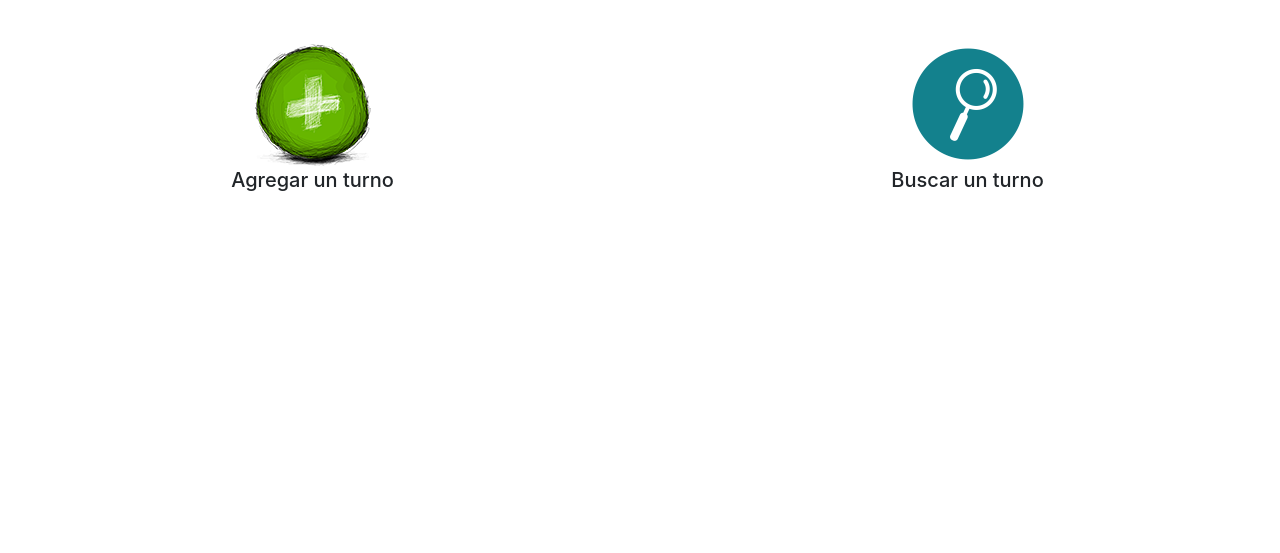
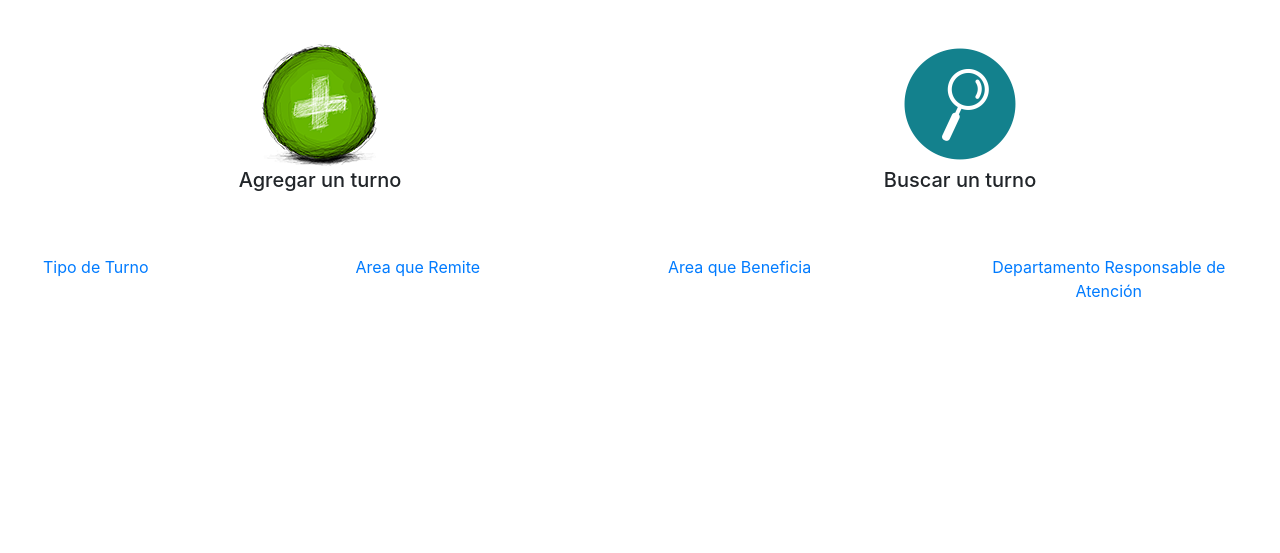
Before and after one commit to davidmferz/SistemaTurnos, a PHP site: page /index000.php in a window 1280 px wide. Shown: the part 247-800 px from the top of the page. Run offline with PHP 8.4, Linux system fonts and the light colour scheme; the visitor is signed in with stand-in values (Sample User, id 1); data that the repository does not hold is empty; some libraries are stand-ins or nearby versions.

Commit message:
Se agrego boostrap de la manera correcta y se agregaron 4 ventanas modales

```diff
--- a/index000.php
+++ b/index000.php
@@ -23,11 +23,17 @@
 <head>
 	<meta charset="UTF-8">
 	<title>SistemaTurnos</title>
+    <meta name="viewport" content="width=device-width, user-scalable=no, initial-scale=1.0, maximum-scale=1.0, minimum-scale=1.0">
 	<!--BOOSTRAP-->
-	<link rel="stylesheet" href="https://stackpath.bootstrapcdn.com/bootstrap/4.1.3/css/bootstrap.min.css" integrity="sha384-MCw98/SFnGE8fJT3GXwEOngsV7Zt27NXFoaoApmYm81iuXoPkFOJwJ8ERdknLPMO" crossorigin="anonymous">
+	<link rel="stylesheet" type="text/css" href="css/bootstrap.min.css">
 
 	<!--CSS-->
-	<script src="css/estilos.css"></script>
+	<link rel="stylesheet" type="text/css" href="css/estilos.css">
+
+    <!--INSTALACION DE REACT -->
+    <script crossorigin src="https://unpkg.com/react@16/umd/react.production.min.js"></script>
+    <script crossorigin src="https://unpkg.com/react-dom@16/umd/react-dom.production.min.js"></script>
+
 </head>
 <body>
 	<div class="container-fluid">
@@ -54,7 +60,8 @@
         <div style="margin-left: 15px;">
             <h5>Inicio sesión como: <b> <?php echo $bienvenido."  " ?> </b> <a href="salir.php" style="color:red"> salir</a></h5>
         </div>
-    </div>
+
+
 	<br><br><br>
     <!--OPCIONES-->
     <div class="row mt-5">
@@ -68,14 +75,52 @@
     	</div>
     </div>
 
-    <!-- BOOSTRAP Y JQUERY -->
-	<script src="https://stackpath.bootstrapcdn.com/bootstrap/4.1.3/js/bootstrap.min.js" integrity="sha384-ChfqqxuZUCnJSK3+MXmPNIyE6ZbWh2IMqE241rYiqJxyMiZ6OW/JmZQ5stwEULTy" crossorigin="anonymous"></script>
+     <!--
+    VENTANA MODAL para agregar:
+            *Tipo de recurso.
+            *Area que remite.
+            *Area que Beneficia.
+            *Departamento de Atencion.
+    -->
+    <div id="ventana">
 
-	<script src="https://code.jquery.com/jquery-3.3.1.slim.min.js" integrity="sha384-q8i/X+965DzO0rT7abK41JStQIAqVgRVzpbzo5smXKp4YfRvH+8abtTE1Pi6jizo" crossorigin="anonymous"></script>
+    </div>
 
-	<script src="https://cdnjs.cloudflare.com/ajax/libs/popper.js/1.14.3/umd/popper.min.js" integrity="sha384-ZMP7rVo3mIykV+2+9J3UJ46jBk0WLaUAdn689aCwoqbBJiSnjAK/l8WvCWPIPm49" crossorigin="anonymous"></script>
 
-	<!-- JQuery-->
-    <script src="js/jquery-3.2.1.min.js"></script>
+    <div class="container-fluid mt-5">
+        <div class="row">
+            <div class="col-md-3">
+                <button type="button" class="btn btn-link" data-toggle="modal" data-target="#vtnTurno">
+                    Tipo de Turno
+                </button>
+            </div>
+            <div class="col-md-3">
+                <button type="button" class="btn btn-link" data-toggle="modal" data-target="#vtnRemite">
+                    Area que Remite
+                </button>
+            </div>
+            <div class="col-md-3">
+                <button type="button" class="btn btn-link" data-toggle="modal" data-target="#vtnBeneficia">
+                    Area que Beneficia
+                </button>
+            </div>
+            <div class="col-md-3">
+                <button type="button" class="btn btn-link" data-toggle="modal" data-target="#vtnAtencion">
+                    Departamento Responsable de Atención
+                </button>
+            </div>
+        </div>
+    </div>
+
+    </div><!--Aqui termina el container-->
+
+
+    <!-- VENTANA MODAL ENLACE -->
+    <script src="js/ventanaModal-dist.js"></script>
+
+    <!-- jQuery first, then Popper.js, then Bootstrap JS -->
+    <script src="https://code.jquery.com/jquery-3.3.1.slim.min.js" integrity="sha384-q8i/X+965DzO0rT7abK41JStQIAqVgRVzpbzo5smXKp4YfRvH+8abtTE1Pi6jizo" crossorigin="anonymous"></script>
+    <script src="https://cdnjs.cloudflare.com/ajax/libs/popper.js/1.14.3/umd/popper.min.js" integrity="sha384-ZMP7rVo3mIykV+2+9J3UJ46jBk0WLaUAdn689aCwoqbBJiSnjAK/l8WvCWPIPm49" crossorigin="anonymous"></script>
+    <script type="text/javascript" src="js/bootstrap.min.js"></script>
 </body>
 </html>
```
Also changed, not shown: nuevoTurno.php (+8 -0 lines).
